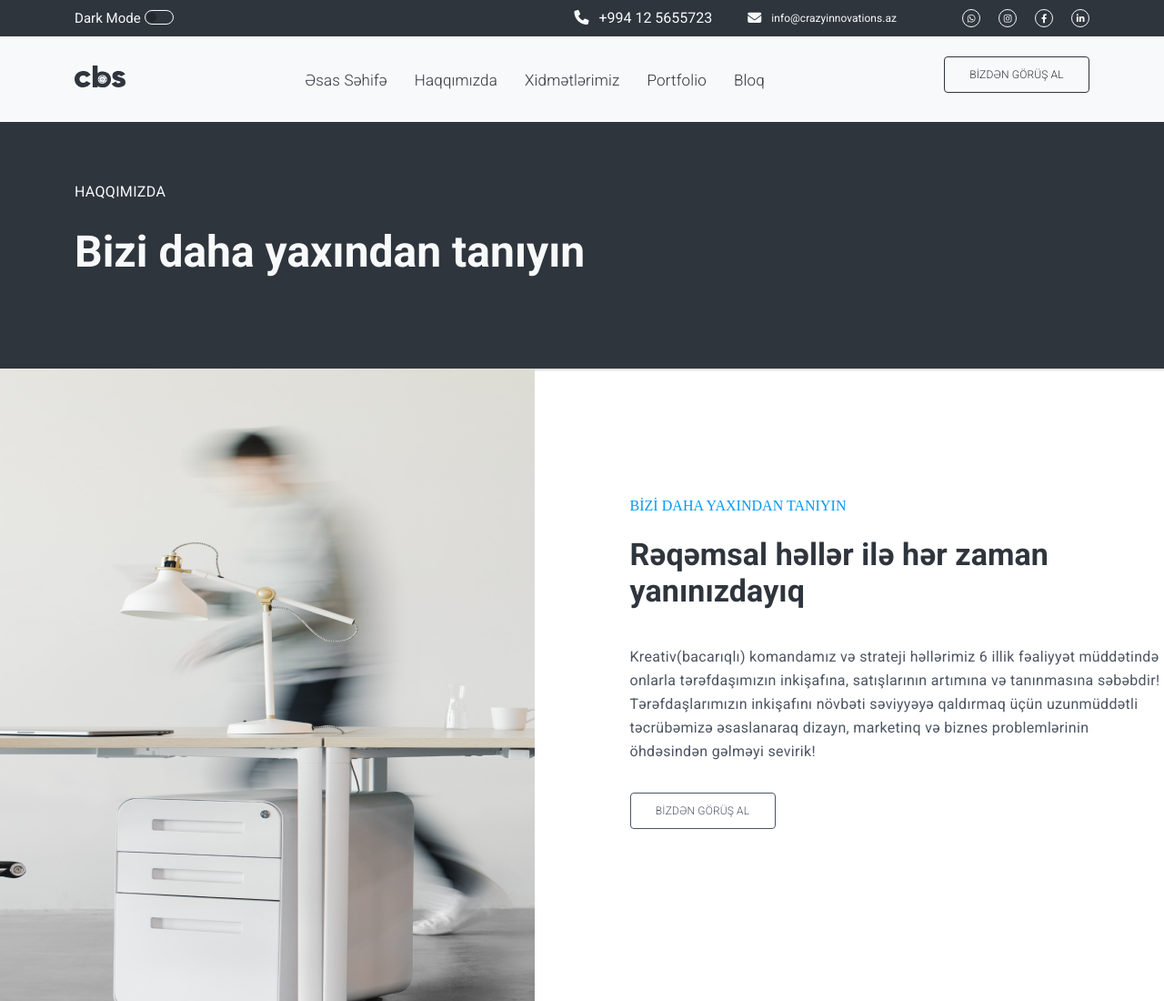
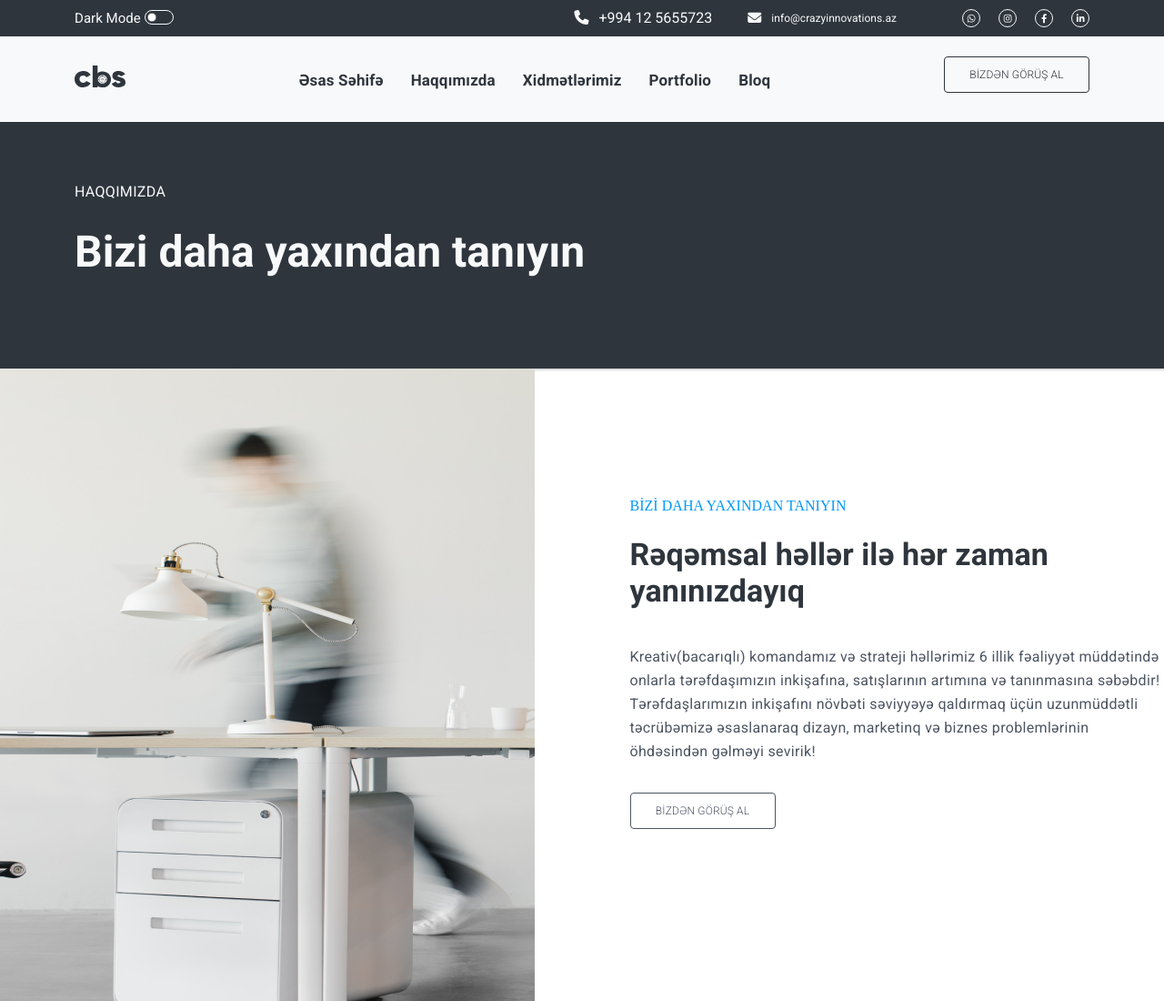
Before and after one commit to Murad268/cbs, a plain HTML site: page about.html in a window 1280 px wide. Shown: the top 1100 px of the page at 91% size. Drawn offline with nearby package versions, Linux system fonts and the light colour scheme; a web font is replaced by a local one.

Commit message:
dark mode

```diff
--- a/assets/css/_header.scss
+++ b/assets/css/_header.scss
@@ -235,6 +235,7 @@
             letter-spacing: 0.17px;
             text-transform: capitalize;
             text-decoration: none;
+            font-weight: bold;
             &:hover {
                color: var(--main-blue) !important
             }
--- a/assets/css/_reset.scss
+++ b/assets/css/_reset.scss
@@ -336,3 +336,13 @@ body {
       color: var(--main-white) !important
    }
 }
+
+
+
+.form-check-input:checked {
+   background-image: url('../icons/image1-removebg-preview.png') !important
+ }
+
+ .form-check-input  {
+   background-image: url('../icons/x.png') !important
+ }
```
Also changed, not shown: assets/css/main.min.css, assets/icons/image1-removebg-preview (1).png (added), assets/icons/image1-removebg-preview.png (added), assets/icons/x.png (added).
